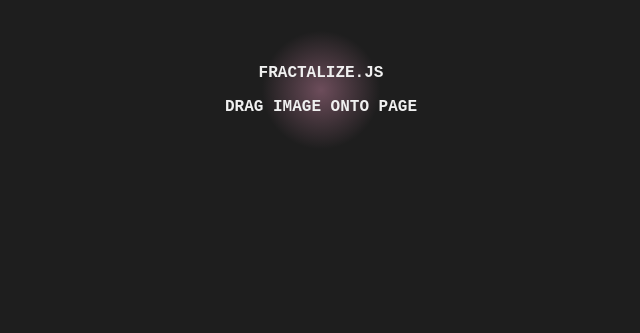
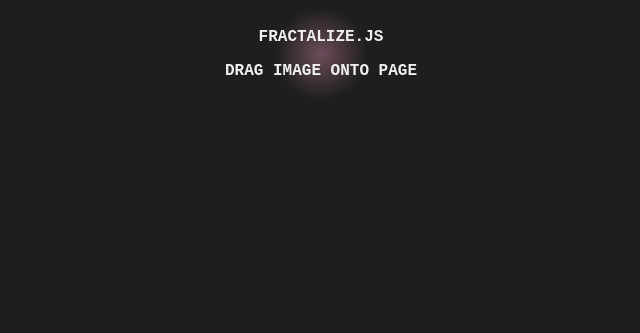
Before and after one commit to bpatmiller/fractalize.js, a website built with Vite: page index.html in a window 1280 px wide. Shown: the whole page, without its empty margins (319-959 px from the left). Built offline with nearby package versions, Linux system fonts and the light colour scheme; what tweakpane would draw is missing.

Commit message:
removed padding

```diff
--- a/index.html
+++ b/index.html
@@ -14,14 +14,14 @@
       }
       .head {
         text-align: center;
-        padding-top: 16px;
-        padding-bottom: 16px;
+        padding-top: 4px;
+        padding-bottom: 4px;
         display: flex;
-        justify-content: space-around;
+        justify-content: center;
        }
       .head>#title {
         background: radial-gradient(circle, rgba(109, 77, 91) 0%, rgba(0,0,0,0) 40%);
-        padding: 32px;
+        padding: 8px;
         margin-top: auto;
         margin-bottom: auto;
       }
```
